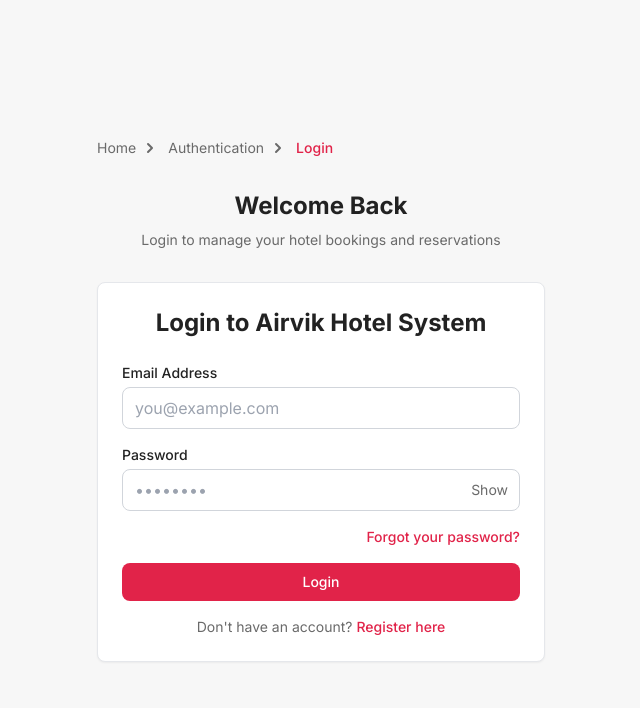
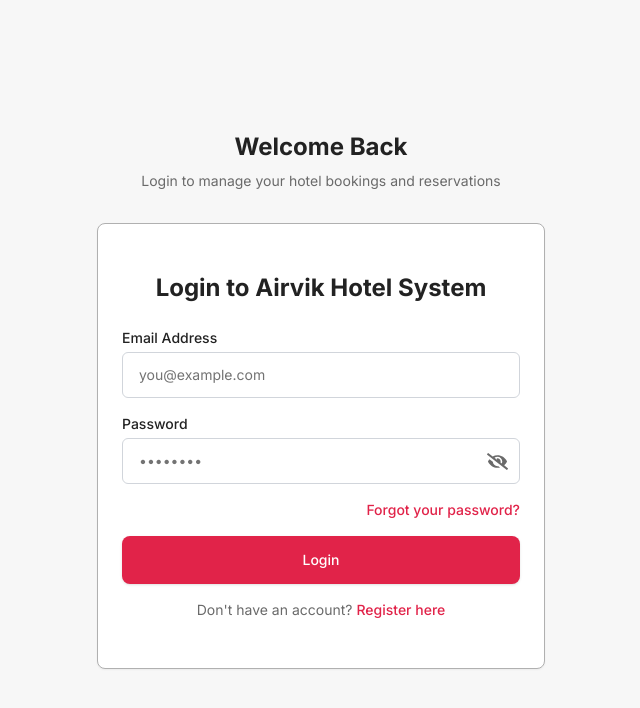
Before and after one commit to armanmishra1000/AirVik-Improved, a Next.js app in the folder frontend/: page /auth/login in a window 1280 px wide. Shown: the top 708 px of the page, without its empty margins (319-959 px from the left). Built offline with nearby package versions, Linux system fonts and the light colour scheme.

Commit message:
redesign login page

```diff
--- a/frontend/components/ui/button.tsx
+++ b/frontend/components/ui/button.tsx
@@ -21,7 +21,7 @@
         link: "text-primary underline-offset-4 hover:underline",
       },
       size: {
-        default: "h-9 px-4 py-2",
+        default: "h-12 px-4 py-2",
         sm: "h-8 rounded-md px-3 text-xs",
         lg: "h-10 rounded-md px-8",
         icon: "h-9 w-9",
--- a/frontend/components/ui/input.tsx
+++ b/frontend/components/ui/input.tsx
@@ -8,7 +8,7 @@
       <input
         type={type}
         className={cn(
-          "flex h-9 w-full rounded-md border border-input bg-transparent px-3 py-1 text-base shadow-sm transition-colors file:border-0 file:bg-transparent file:text-sm file:font-medium file:text-foreground placeholder:text-muted-foreground focus-visible:outline-none focus-visible:ring-1 focus-visible:ring-ring disabled:cursor-not-allowed disabled:opacity-50 md:text-sm",
+          "flex px-6 py-2.5 w-full rounded-lg border border-[#B0B0B0] bg-transparent text-base transition-colors file:text-sm file:font-medium file:text-foreground placeholder:text-muted-foreground focus:border-[#2f2f2f] focus-visible:outline-none disabled:cursor-not-allowed disabled:opacity-50 md:text-sm",
           className
         )}
         ref={ref}
--- a/frontend/src/app/auth/login/page.tsx
+++ b/frontend/src/app/auth/login/page.tsx
@@ -21,7 +21,7 @@
     <div className="min-h-screen flex items-center justify-center px-4 py-12 sm:px-6 lg:px-8 bg-gray-bg">
       <div className="w-full max-w-md">
         {/* Breadcrumbs */}
-        <nav className="mb-8">
+        {/* <nav className="mb-8">
           <ol className="flex text-sm space-x-1">
             <li className="flex items-center">
               <a href="/" className="text-muted hover:text-primary">Home</a>
@@ -53,7 +53,7 @@
             </li>
             <li className="text-primary font-medium">Login</li>
           </ol>
-        </nav>
+        </nav> */}
 
         {/* Page Title */}
         <div className="text-center mb-8">
--- a/frontend/src/components/auth/LoginForm.tsx
+++ b/frontend/src/components/auth/LoginForm.tsx
@@ -3,6 +3,10 @@
 import React, { useState, useEffect, useCallback } from 'react';
 import Link from 'next/link';
 import { LoginFormData, LoginFormValidation, FieldValidation, AuthUIState } from '@/src/types/auth.types';
+import { FaEye, FaEyeSlash } from 'react-icons/fa';
+import { Button } from '@/components/ui/button';
+import { Card } from '@/components/ui/card';
+import { Input } from '@/components/ui/input';
 
 /**
  * LoginForm Component
@@ -251,7 +255,7 @@
   // ============================================================================
 
   return (
-    <div className="bg-background shadow-sm rounded p-6 border border-gray-200">
+    <Card className="bg-background border border-[#B0B0B0] shadow-sm rounded px-6 py-12">
       <div className="w-full">
         <h2 className="text-2xl font-bold text-text mb-6 text-center">
           Login to Airvik Hotel System
@@ -280,14 +284,14 @@
             >
               Email Address
             </label>
-            <input
+            <Input
               type="email"
               id="email"
               name="email"
               value={formData.email}
               onChange={handleInputChange}
               onBlur={() => handleBlur('email')}
-              className={`w-full px-3 py-2 border rounded focus:outline-none focus:ring-2 focus:ring-primary/25 focus:border-primary ${
+              className={`w-full px-4 py-3 border border-[#B0B0B0] rounded-md focus:outline-none ${
                 !validation.email.isValid && uiState.isFormSubmitted
                   ? 'border-red-500'
                   : 'border-gray-300'
@@ -312,14 +316,14 @@
               Password
             </label>
             <div className="relative">
-              <input
+              <Input
                 type={showPassword ? 'text' : 'password'}
                 id="password"
                 name="password"
                 value={formData.password}
                 onChange={handleInputChange}
                 onBlur={() => handleBlur('password')}
-                className={`w-full px-3 py-2 border rounded focus:outline-none focus:ring-2 focus:ring-primary/25 focus:border-primary ${
+                className={`w-full px-4 py-3 border border-[#B0B0B0] rounded-md focus:outline-none ${
                   !validation.password.isValid && uiState.isFormSubmitted
                     ? 'border-red-500'
                     : 'border-gray-300'
@@ -335,9 +339,9 @@
                 tabIndex={-1}
               >
                 {showPassword ? (
-                  <span>Hide</span>
+                  <span><FaEye size="1.5em"/></span>
                 ) : (
-                  <span>Show</span>
+                  <span><FaEyeSlash size="1.5em"/></span>
                 )}
               </button>
             </div>
@@ -360,7 +364,7 @@
 
           {/* Submit Button */}
           <div className="mb-4">
-            <button
+            <Button
               type="submit"
               disabled={uiState.loading.isLoggingIn}
               className={`w-full flex justify-center py-2 px-4 border border-transparent rounded text-sm font-medium text-primary-foreground ${
@@ -380,7 +384,7 @@
               ) : (
                 'Login'
               )}
-            </button>
+            </Button>
           </div>
 
           {/* Registration Link */}
@@ -397,6 +401,6 @@
           </div>
         </form>
       </div>
-    </div>
+    </Card>
   );
 }
```
Also changed, not shown: 1 other file (tests, documents, lock files or other folders).
